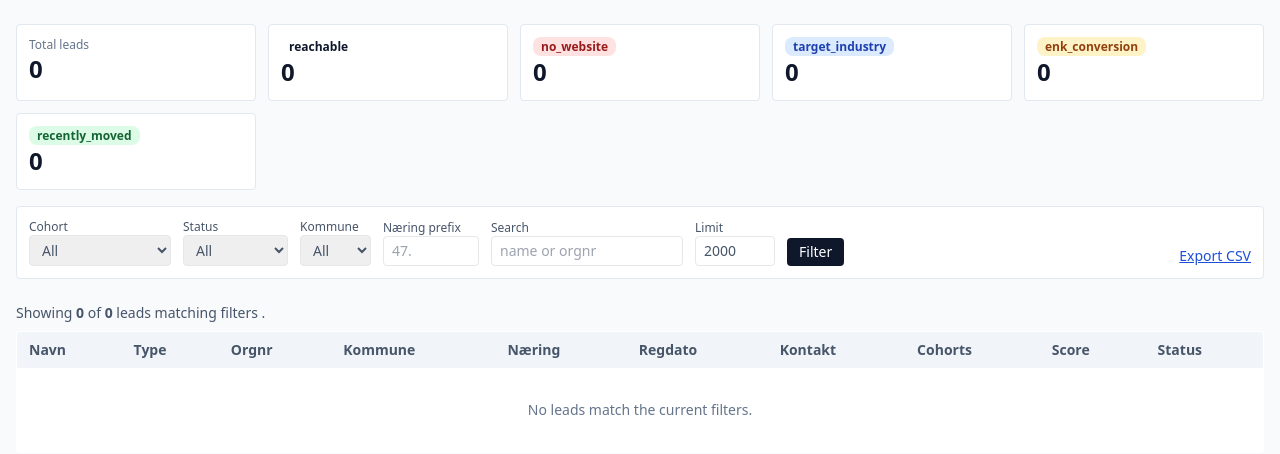
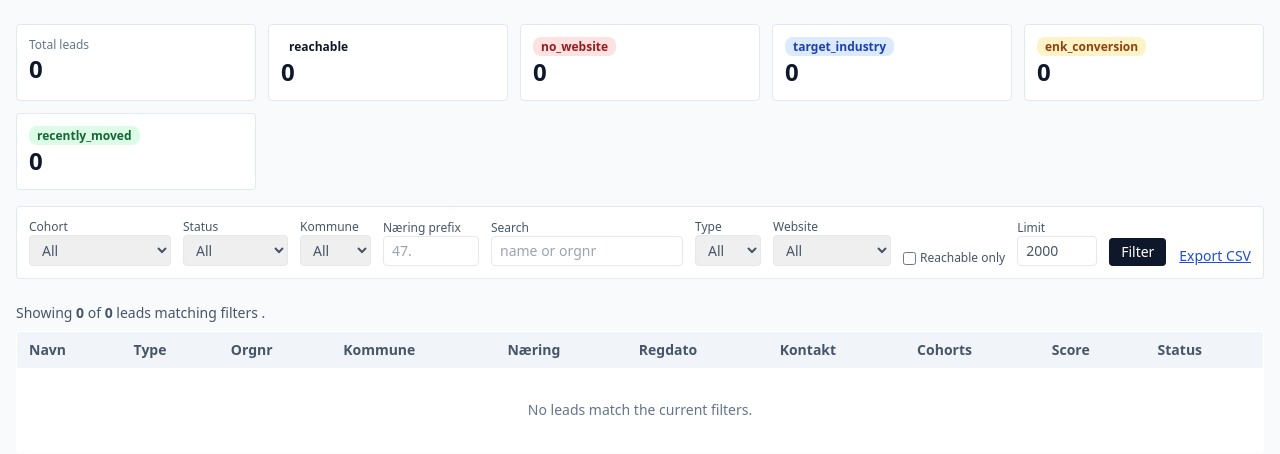
Before and after one commit to AndrewMoisa/brreg-platform, a FastAPI app: page / in a window 1280 px wide. Shown: the part 53-507 px from the top of the page. Run offline with FastAPI, Linux system fonts and the light colour scheme; data that the repository does not hold is empty; some libraries are stand-ins or nearby versions.

Commit message:
feat: reachable/orgform/website dashboard filters
Co-Authored-By: Claude Sonnet 4.6 <noreply@anthropic.com>

```diff
--- a/src/brreg_leads/web/templates/leads.html
+++ b/src/brreg_leads/web/templates/leads.html
@@ -39,11 +39,28 @@
     <label class="text-xs text-slate-600">Search
       <input type="text" name="search" value="{{ filters.search }}" class="block border rounded px-2 py-1 text-sm w-48" placeholder="name or orgnr">
     </label>
+    <label class="text-xs text-slate-600">Type
+      <select name="orgform" class="block border rounded px-2 py-1 text-sm">
+        <option value="">All</option>
+        <option value="AS" {% if filters.orgform == 'AS' %}selected{% endif %}>AS</option>
+        <option value="ENK" {% if filters.orgform == 'ENK' %}selected{% endif %}>ENK</option>
+      </select>
+    </label>
+    <label class="text-xs text-slate-600">Website
+      <select name="website" class="block border rounded px-2 py-1 text-sm">
+        <option value="">All</option>
+        <option value="none" {% if filters.website == 'none' %}selected{% endif %}>No website</option>
+        <option value="has" {% if filters.website == 'has' %}selected{% endif %}>Has website</option>
+      </select>
+    </label>
+    <label class="text-xs text-slate-600 flex items-center gap-1 mt-4">
+      <input type="checkbox" name="reachable" value="1" {% if filters.reachable %}checked{% endif %}> Reachable only
+    </label>
     <label class="text-xs text-slate-600">Limit
       <input type="number" name="limit" value="{{ filters.limit }}" class="block border rounded px-2 py-1 text-sm w-20">
     </label>
     <button type="submit" class="bg-slate-900 text-white text-sm px-3 py-1 rounded">Filter</button>
-    <a href="/export.csv?cohort={{ filters.cohort }}&status={{ filters.status }}&kommune={{ filters.kommune }}&naering_prefix={{ filters.naering_prefix }}&search={{ filters.search }}"
+    <a href="/export.csv?cohort={{ filters.cohort }}&status={{ filters.status }}&kommune={{ filters.kommune }}&naering_prefix={{ filters.naering_prefix }}&search={{ filters.search }}&reachable={{ filters.reachable }}&orgform={{ filters.orgform }}&website={{ filters.website }}"
        class="text-sm text-blue-700 underline ml-auto">Export CSV</a>
   </form>
 </section>
@@ -57,7 +74,7 @@
     {% endif %}.
   </div>
   {% if is_truncated %}
-    <a href="?cohort={{ filters.cohort }}&status={{ filters.status }}&kommune={{ filters.kommune }}&naering_prefix={{ filters.naering_prefix }}&search={{ filters.search }}&limit={{ filtered_total }}"
+    <a href="?cohort={{ filters.cohort }}&status={{ filters.status }}&kommune={{ filters.kommune }}&naering_prefix={{ filters.naering_prefix }}&search={{ filters.search }}&reachable={{ filters.reachable }}&orgform={{ filters.orgform }}&website={{ filters.website }}&limit={{ filtered_total }}"
        class="text-blue-700 underline">Show all {{ filtered_total }}</a>
   {% endif %}
 </div>
```
Also changed, not shown: src/brreg_leads/web/routes.py (+37 -5 lines), tests/test_routes.py (+21 -0 lines).
